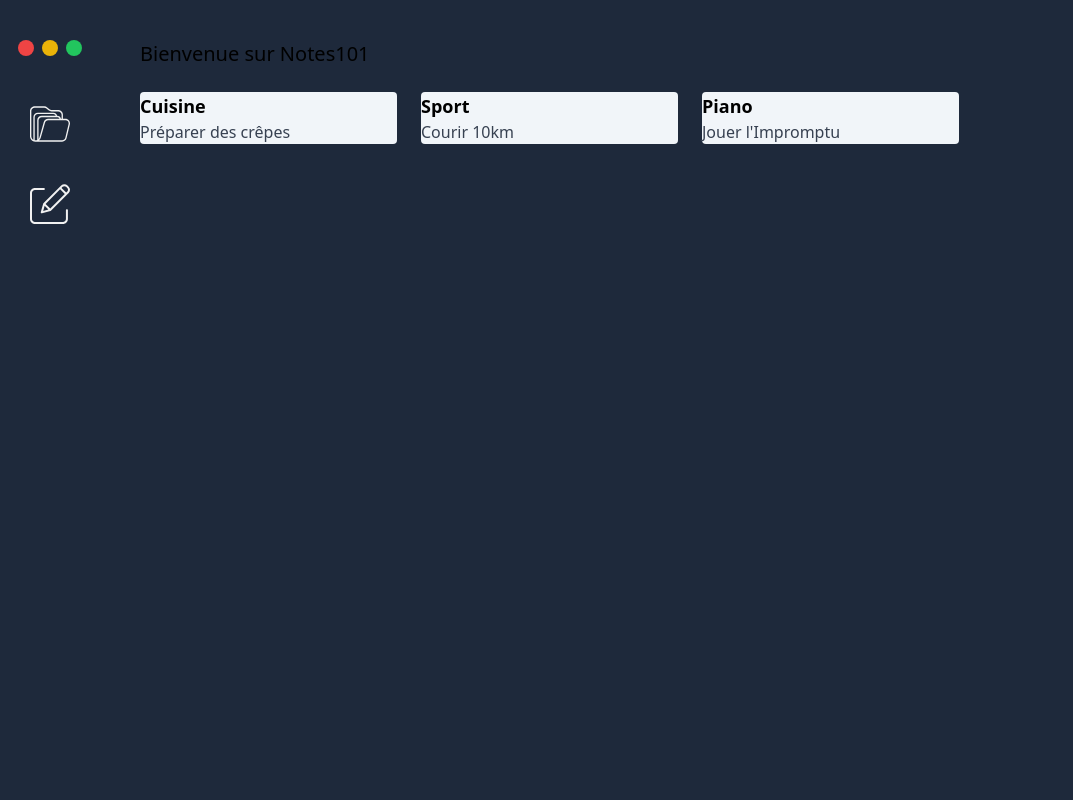
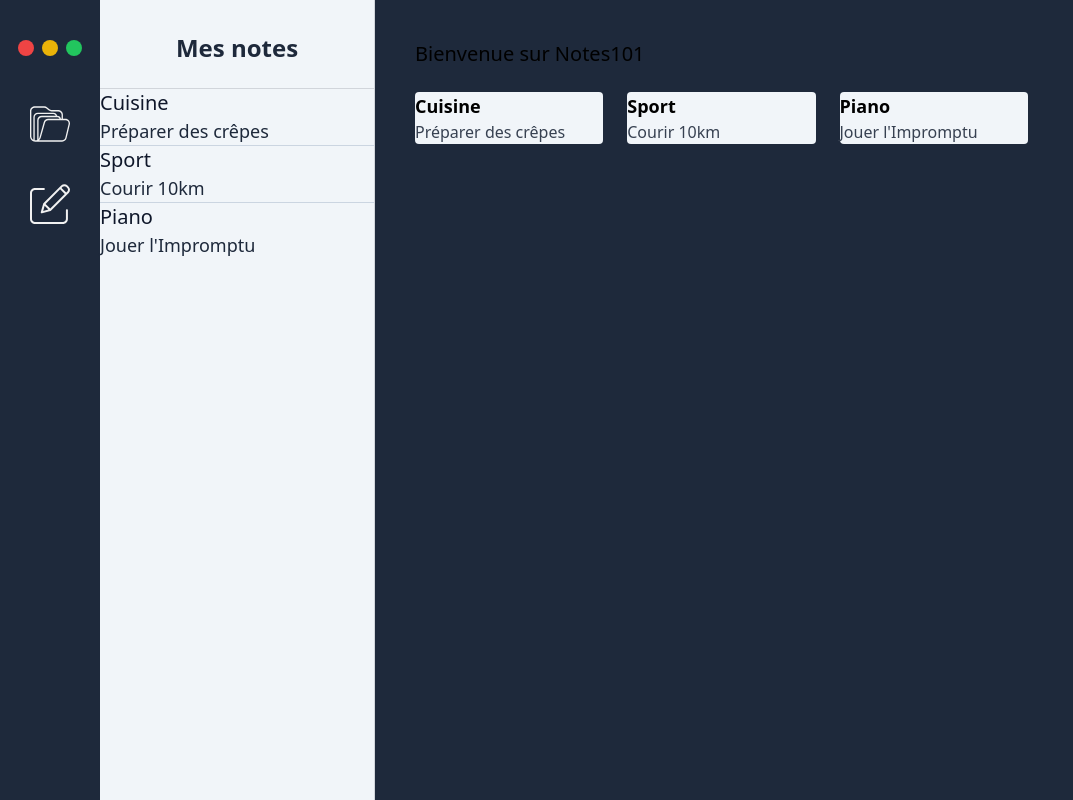
Before and after one commit to vanparfait/app-De_Prise_De_Notes, a React (Vite) app: page /note/2Js5IxpT in a window 1280 px wide. Shown: the whole page, without its empty margins (0-1073 px from the left). Built offline with nearby package versions, Linux system fonts and the light colour scheme.

Commit message:
Creation des 'SideNotes

```diff
--- a/src/App.jsx
+++ b/src/App.jsx
@@ -2,6 +2,7 @@
 import { getNotesFromApi } from "./features/notes";
 import NotesList from "./components/NotesList";
 import Sidebar from "./components/Sidebar";
+import SideNotes from "./components/SideNotes";
 
 function App() {
   const dispatch = useDispatch();
@@ -15,6 +16,7 @@
   return (
     <div className="bg-slate-800 min-h-screen flex">
       <Sidebar />
+      <SideNotes />
       <NotesList />{" "}
     </div>
   );
--- /dev/null
+++ b/src/components/SideNotes.jsx
@@ -0,0 +1,28 @@
+import React from "react";
+import { useSelector } from "react-redux";
+
+const SideNotes = () => {
+  const notesValues = useSelector((state) => state.notes);
+
+  return (
+    <aside className="shrink-0 bg-slate-100 text-slate-900 w-[275px] flex flex-col items-center pt-2 border-r border-gray-300">
+      <p className="w-full text-center py-6 px-4 text-2xl text-slate-800 font-semibold border-b border-gray-300">
+        Mes notes
+      </p>
+      <ul className="w-full divide-y divide-slate-300">
+        {notesValues.list &&
+          notesValues.list.map((note) => (
+            <li
+              className="relative hover:bg-slate-200 cursor-pointer"
+              key={note.id}
+            >
+              <p className="block text-xl text-slate-900">{note.title} </p>
+              <p className="block text-lg text-slate-800">{note.subtitle} </p>
+            </li>
+          ))}
+      </ul>
+    </aside>
+  );
+};
+
+export default SideNotes;
```
